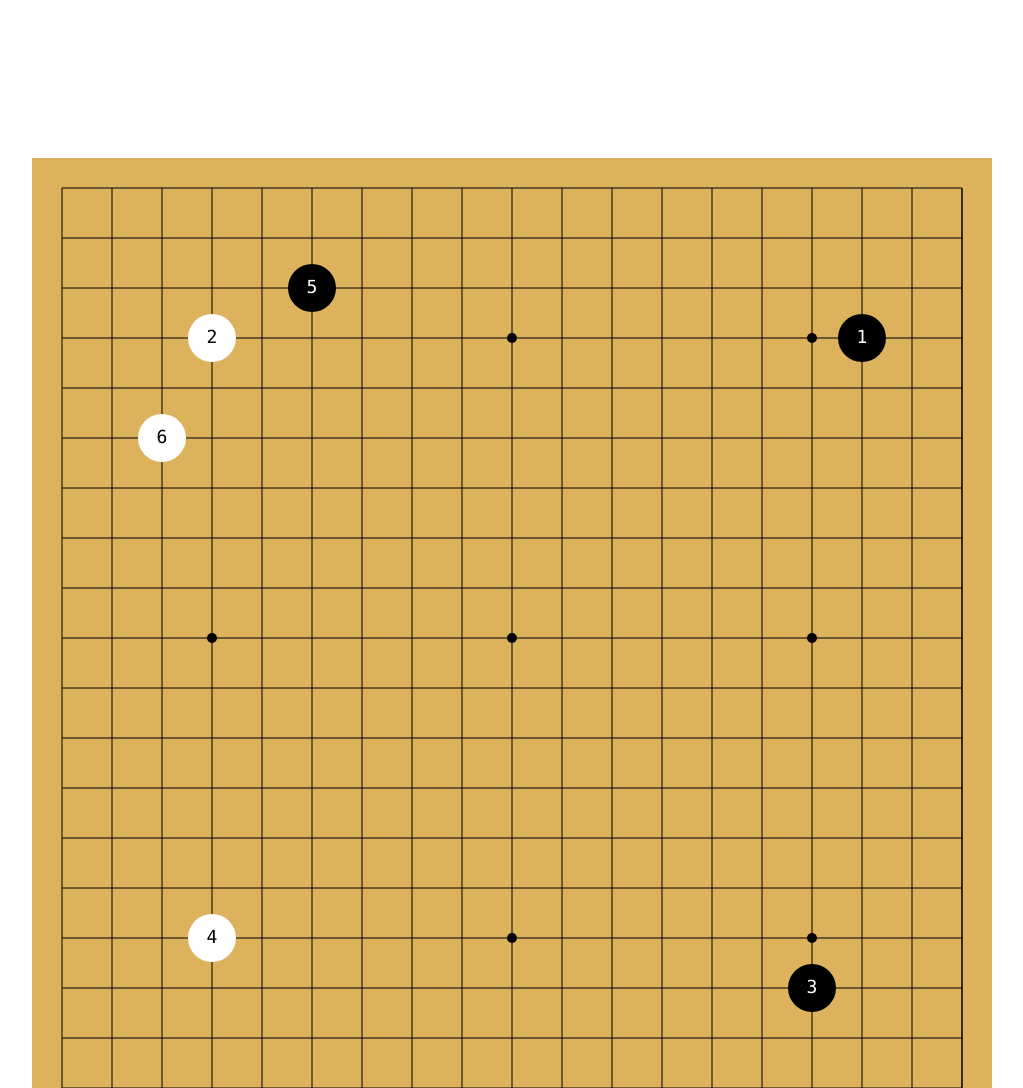
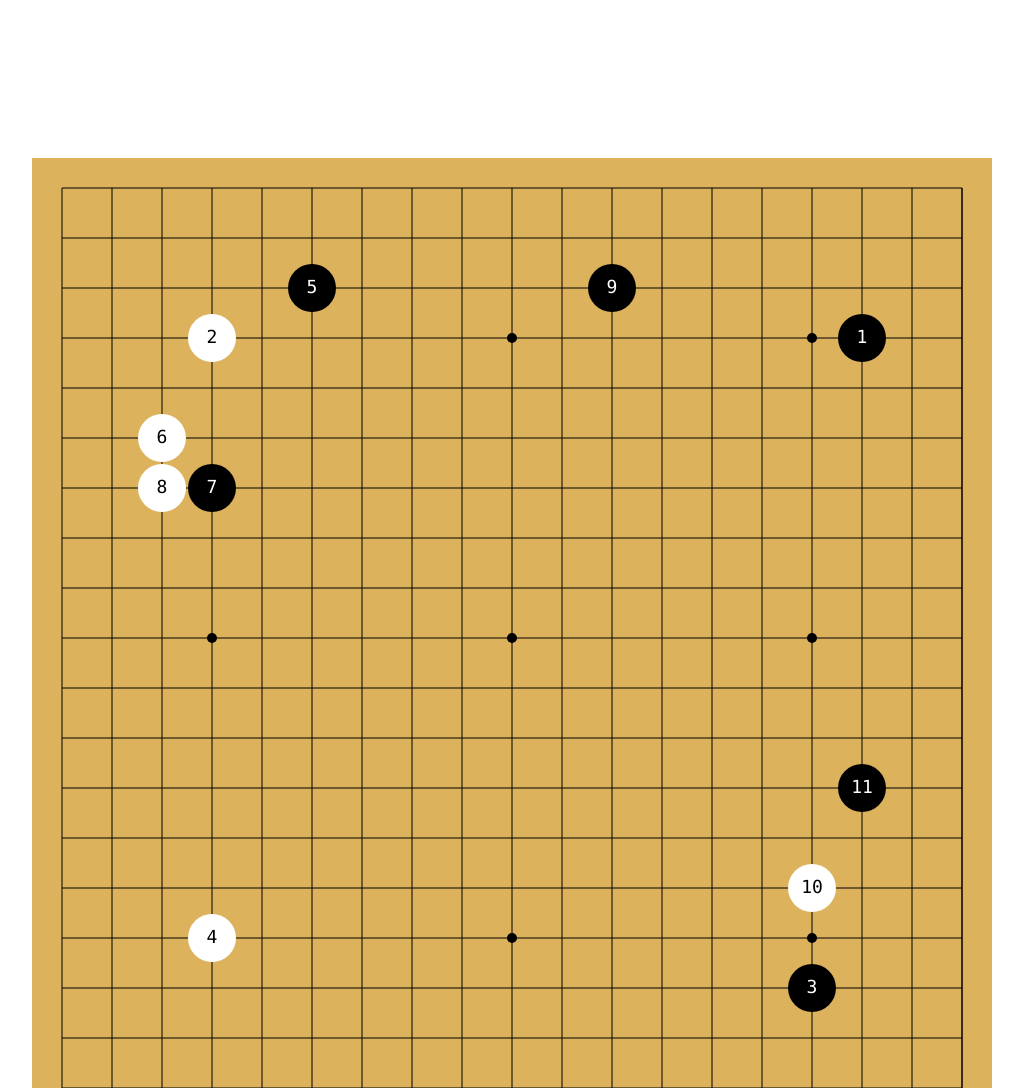
Before and after one commit to JacksonTian/gogo, a plain HTML site: page index.html in a window 1280 px wide. Shown: the top 1088 px of the page, without its empty margins (128-1151 px from the left). Drawn offline with Linux system fonts and the light colour scheme.

Commit message:
增加提子逻辑

```diff
--- a/index.html
+++ b/index.html
@@ -7,6 +7,13 @@
     <div style="text-align: center; padding-top: 150px">
       <canvas id="main"></canvas>
     </div>
+    <script>
+      function sleep(ms) {
+        return new Promise((resolve) => {
+          setTimeout(resolve, ms);
+        });
+      }
+    </script>
     <script type="text/javascript">
       var sgf = `(
 TE[ÖÐÐÅÖ¤È¯±­1½ìÊÀ½çÖÇÄÜÎ§ÆåÈü¾öÈü]
@@ -107,7 +114,7 @@ TC[]
           this.expect(']');
           this.skip();
 
-          this.meta[title] = value;
+          this.result.meta[title] = value;
         }
 
         get current() {
@@ -187,26 +194,28 @@ TC[]
           this.padding = config.padding || 20;
           this.lines = config.lines || 19;
 
+          this.displayNumber = config.displayNumber || false;
+
           this.width = (this.lines - 1) * this.gridWidth + this.padding * 2;
           this.height = this.width;
           this.ctx = this.canvas.getContext('2d');
-          this.init();
+          this.canvas.width = this.width;
+          this.canvas.height = this.height;
+          this.initBoard();
           this.step = 0;
           this.points = this._makePoints(this.lines);
         }
 
-        _makePoints(lines) {
+        _makePoints(lines, defaultValue = null) {
           var l = new Array(lines);
           for (var i = 0; i < lines; i++) {
             l[i] = new Array(lines);
-            l[i].fill(null);
+            l[i].fill(defaultValue);
           }
           return l;
         }
 
-        init() {
-          this.canvas.width = this.width;
-          this.canvas.height = this.height;
+        initBoard() {
           var ctx = this.ctx;
           // 绘制底盘
           ctx.fillStyle = '#DCB35C';
@@ -239,86 +248,199 @@ TC[]
           }
         }
 
+        redraw() {
+          this.initBoard();
+
+          for (var y = 0; y < this.points.length; y++) {
+            var row = this.points[y];
+            for (var x = 0; x < row.length; x++) {
+              this.drawStone(x, y);
+            }
+          }
+        }
+
         fillWithSGF() {
 
         }
 
-        removeDeadGos() {
+        removeDeadStones(color) {
+          // 当黑方落子后，仅需统计白子是否提子
+          var ctx = this.ctx;
+          var lines = this.lines;
+          var points = this._makePoints(this.lines, 0);
           for (var y = 0; y < this.points.length; y++) {
             var row = this.points[y];
             for (var x = 0; x < row.length; x++) {
               var go = this.points[y][x];
               if (go) {
+                var liberties = 4;
+                // 上方
+                if (y === 0 || this.points[y - 1][x]) {
+                  liberties--;
+                }
 
+                // 下方
+                if (y === this.lines - 1 || this.points[y + 1][x]) {
+                  liberties--;
+                }
+
+                // 左方
+                if (x === 0 || this.points[y][x - 1]) {
+                  liberties--;
+                }
+
+                if (x === this.lines - 1 || this.points[y][x + 1]) {
+                  liberties--;
+                }
+                points[y][x] = liberties;
+                // 标记气数
+                // this.drawText(x, y, liberties, 'red');
               }
             }
+          }
+
+          var flags = this._makePoints(this.lines, 0);
+          var clusters = {};
+          var clusterId = 1;
+          for (var y = 0; y < this.points.length; y++) {
+            var row = this.points[y];
+            for (var x = 0; x < row.length; x++) {
+              var go = this.points[y][x];
+              if (go && flags[y][x] === 0) {
+                // 左方
+                var left = (x !== 0 && this.points[y][x - 1] && this.points[y][x - 1].color === go.color && flags[y][x - 1] > 0) ? flags[y][x - 1] : 0;
+                var top = (y !== 0 && this.points[y - 1][x] && this.points[y - 1][x].color === go.color && flags[y - 1][x] > 0) ? flags[y - 1][x] : 0;
+                if (left > 0 && top > 0) {
+                  flags[y][x] = top;
+                  for (var i = 0; i < clusters[left].length; i++) {
+                    var item = clusters[left][i];
+                    flags[item.y][item.x] = top;
+                  }
+                  clusters[top] = clusters[top].concat(clusters[left]);
+                  clusters[left] = [];
+                } else {
+                  var max = Math.max(left, top);
+                  if (max > 0) {
+                    flags[y][x] = max;
+                  } else {
+                    flags[y][x] = clusterId++;
+                  }
+                }
+                clusters[flags[y][x]] = clusters[flags[y][x]] || [];
+                clusters[flags[y][x]].push({y, x});
+
+                // this.drawStone(x, y);
+                // this.drawText(x, y, '  ' + flags[y][x], 'red');
+              }
+            }
+          }
+
+          var needRedraw = false;
+          Object.keys(clusters).forEach((clusterId) => {
+            var cluster = clusters[clusterId];
+            if (cluster.length > 0) {
+              var liberties = 0;
+              for (var i = 0; i < cluster.length; i++) {
+                var item = cluster[i];
+                liberties += points[item.y][item.x];
+              }
+
+              if (liberties === 0) {
+                for (var i = 0; i < cluster.length; i++) {
+                  var item = cluster[i];
+                  this.points[item.y][item.x] = null;
+                  needRedraw = true;
+                }
+              }
+            }
+          });
+
+          if (needRedraw) {
+            this.redraw();
           }
         }
 
         play(x, y, color) {
           // 已经有子
-          if (this.points[y - 1][x - 1]) {
+          if (this.points[y][x]) {
             return {
               ok: false,
               message: '已经有子，无法落子'
             };
           }
 
-          this.points[y - 1][x - 1] = color;
+          // TODO: 是否无气
+
           this.step++;
-          // TODO: 计算是否提子
-          if (this.removeDeadGos()) {
-            // 如果发生提子，刷新棋盘上的
+          this.points[y][x] = {
+            color,
+            step: this.step
+          };
+
+          this.drawStone(x, y);
+          // 计算是否提子
+          this.removeDeadStones(color);
+        }
+
+        drawStone(x, y) {
+          var ctx = this.ctx;
+          if (!this.points[y][x]) {
+            return;
           }
-          var ctx = this.ctx;
+
+          var { color, step } = this.points[y][x];
           ctx.fillStyle = color === 'black' ? '#000000' : '#ffffff';
           // 绘制一颗黑棋
           ctx.beginPath();
-          var _x = (x - 1) * this.gridWidth + this.padding;
-          var _y = (y - 1) * this.gridWidth + this.padding;
+          var _x = x * this.gridWidth + this.padding;
+          var _y = y * this.gridWidth + this.padding;
           ctx.arc(_x, _y, this.gridWidth / 2 - 1, 0, Math.PI * 2, true);
           ctx.fill();
-          // 棋子序号
+          if (this.displayNumber) {
+            // 棋子序号
+            this.drawText(x, y, step, color === 'black' ? '#ffffff' : '#000000');
+          }
+        }
+
+        drawText(x, y, text, color) {
+          var ctx = this.ctx;
           ctx.font = `${Math.ceil(this.gridWidth / 3) + 1}px Monaco`;
           ctx.textAlign = 'center';
           ctx.textBaseline = 'middle';
-          ctx.fillStyle = color === 'black' ? '#ffffff' : '#000000';
-          ctx.fillText(this.step, _x, _y);
+          ctx.fillStyle = color;
+          var _x = (x) * this.gridWidth + this.padding;
+          var _y = (y) * this.gridWidth + this.padding;
+          ctx.fillText(text, _x, _y);
         }
 
         playWith(xy, player) {
-          var x = xy.charCodeAt(0) - 'a'.charCodeAt(0) + 1;
-          var y = xy.charCodeAt(1) - 'a'.charCodeAt(0) + 1;
+          var x = xy.charCodeAt(0) - 'a'.charCodeAt(0);
+          var y = xy.charCodeAt(1) - 'a'.charCodeAt(0);
           this.play(x, y, player === 'B' ? 'black' : 'white');
+        }
+
+        dump() {
+          // TODO: dump steps with SGF format
         }
       }
 
       var game = new Game({
         canvas: document.getElementById('main'),
         padding: 30,
-        gridWidth: 50
+        gridWidth: 50,
+        displayNumber: true
       });
 
-      // game.play(4, 4, 'black');
-      // game.play(4, 17, 'white');
-      console.log(game.points);
-      var record = Parser.parse(sgf);
-      console.log(record);
-
-      function sleep (ms) {
-        return new Promise((resolve) => {
-          setTimeout(resolve, ms);
-        });
-      }
-
-      async function job () {
+      async function replay(record) {
         for (var i = 0; i < record.steps.length; i++) {
           var step = record.steps[i];
           game.playWith(step.position, step.player);
-          await sleep(1000);
+          await sleep(500);
         }
       }
-      job();
+
+      var record = Parser.parse(sgf);
+      replay(record);
     </script>
   </body>
 </html>
```
